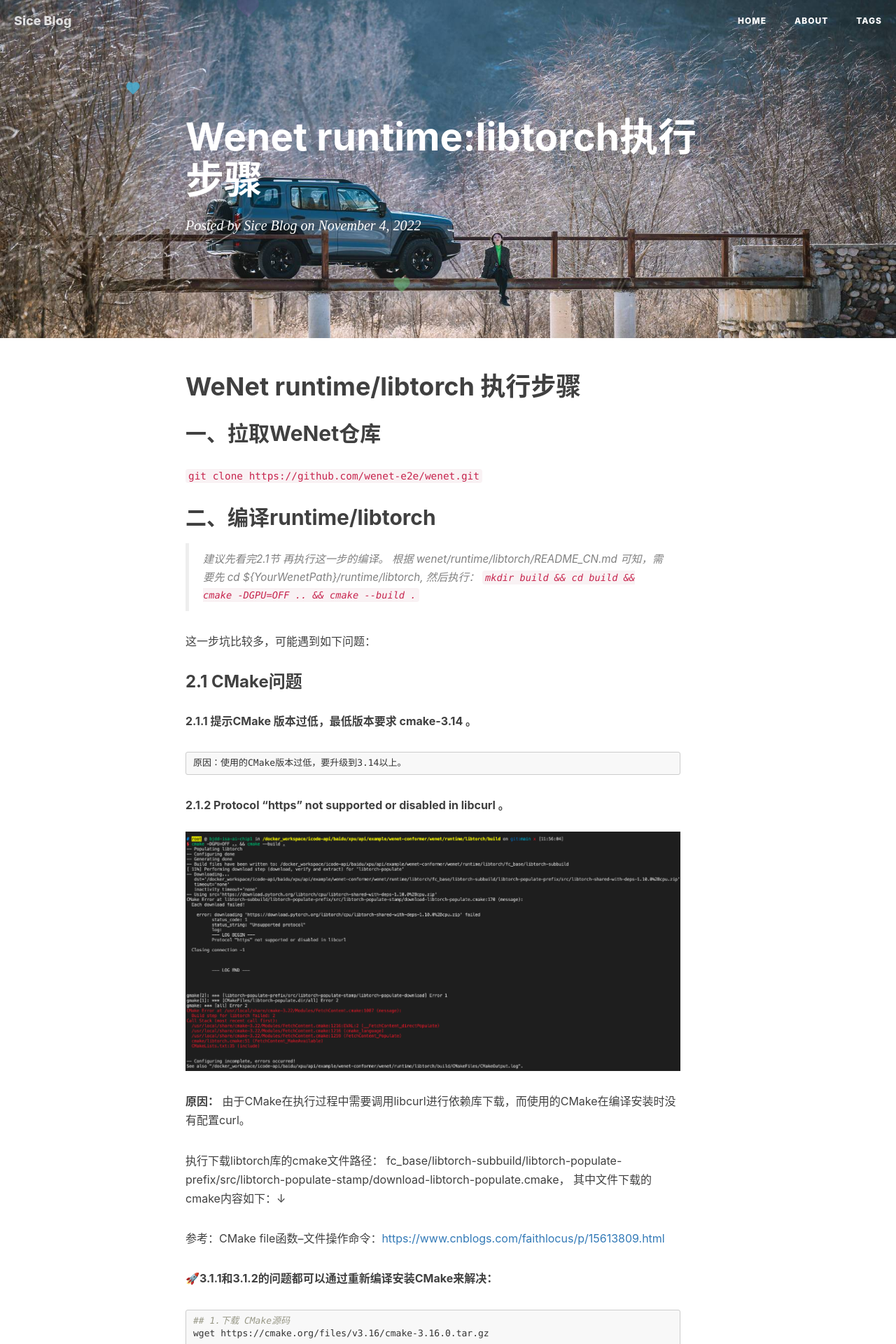
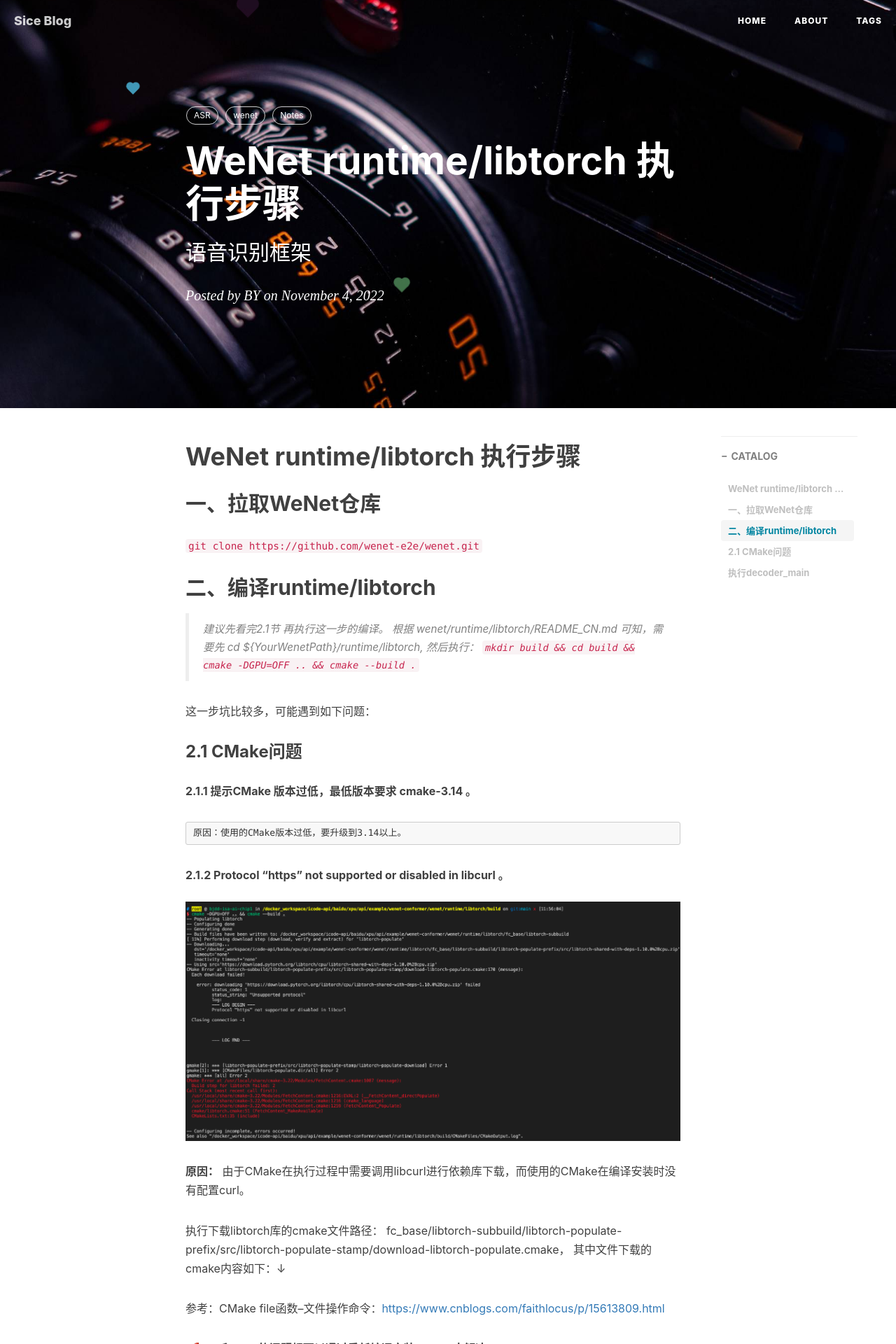
Before and after one commit to imoisture/imoisture.github.io, a Jekyll site: the page built from _posts/2022-11-04-WeNet runtime:libtorch执行步骤.md, in a window 1280 px wide. Shown: the top 1920 px of the page at 70% size. Built offline with Jekyll 4.4.1, drawn with Linux system fonts in a browser that asks for light colours; nearby versions of some CDN libraries; our own code applies the rules of GitHub Pages for plain Markdown files; comment, search, counter and statistics services are not loaded.

Commit message:
add wenet runtime/libtorch v2.

```diff
--- a/_posts/2022-11-04-WeNet runtime:libtorch执行步骤.md
+++ b/_posts/2022-11-04-WeNet runtime:libtorch执行步骤.md
@@ -1,3 +1,17 @@
+---
+layout:     post
+title:      WeNet runtime/libtorch 执行步骤
+subtitle:   语音识别框架
+date:       2022-11-04
+author:     BY
+header-img: img/wenet-leica.png
+catalog: true
+tags:
+    - ASR
+    - wenet
+    - Notes
+---
+
 # WeNet runtime/libtorch 执行步骤
 
 ## 一、拉取WeNet仓库
```
Also changed, not shown: img/wenet-leica.png (added).
